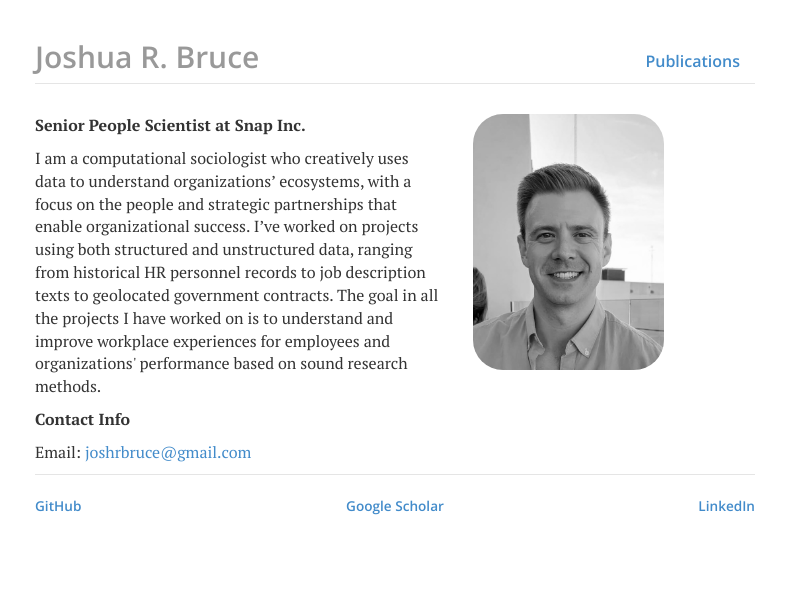
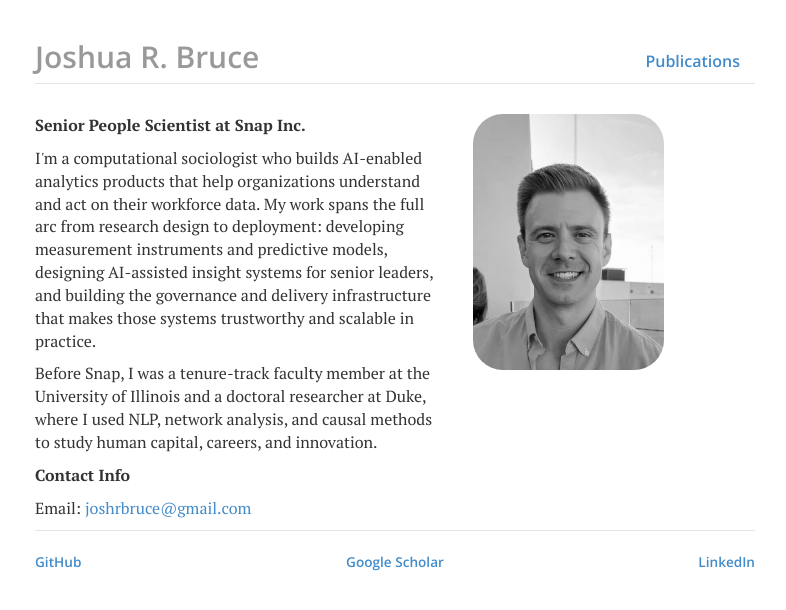
Before and after one commit to joshuarbruce/joshuarbruce.github.io, a Jekyll site: the page built from index.html, in a window 1280 px wide. Shown: the top 610 px of the page, without its empty margins (245-1031 px from the left). Built offline with Jekyll 4.4.1, drawn with Linux system fonts in a browser that asks for light colours; nearby versions of some CDN libraries.

Commit message:
Update index.html

```diff
--- a/index.html
+++ b/index.html
@@ -5,7 +5,8 @@ title: joshuarbruce.github.io
 <div class="row">
 	<div class="col-sm-7">
 		<p><b>Senior People Scientist at Snap Inc.</b></p>
-		<p>I am a computational sociologist who creatively uses data to understand organizations’ ecosystems, with a focus on the people and strategic partnerships that enable organizational success. I’ve worked on projects using both structured and unstructured data, ranging from historical HR personnel records to job description texts to geolocated government contracts. The goal in all the projects I have worked on is to understand and improve workplace experiences for employees and organizations' performance based on sound research methods.</p>
+		<p>I'm a computational sociologist who builds AI-enabled analytics products that help organizations understand and act on their workforce data. My work spans the full arc from research design to deployment: developing measurement instruments and predictive models, designing AI-assisted insight systems for senior leaders, and building the governance and delivery infrastructure that makes those systems trustworthy and scalable in practice.</p>
+		<p>Before Snap, I was a tenure-track faculty member at the University of Illinois and a doctoral researcher at Duke, where I used NLP, network analysis, and causal methods to study human capital, careers, and innovation.</p>
 	</div>
 	<div class="col-sm-5">
 		<img class="rounded-corners" alt="Josh Bruce" src="files/spain_me.jpg" style="height:256px"/>
```
